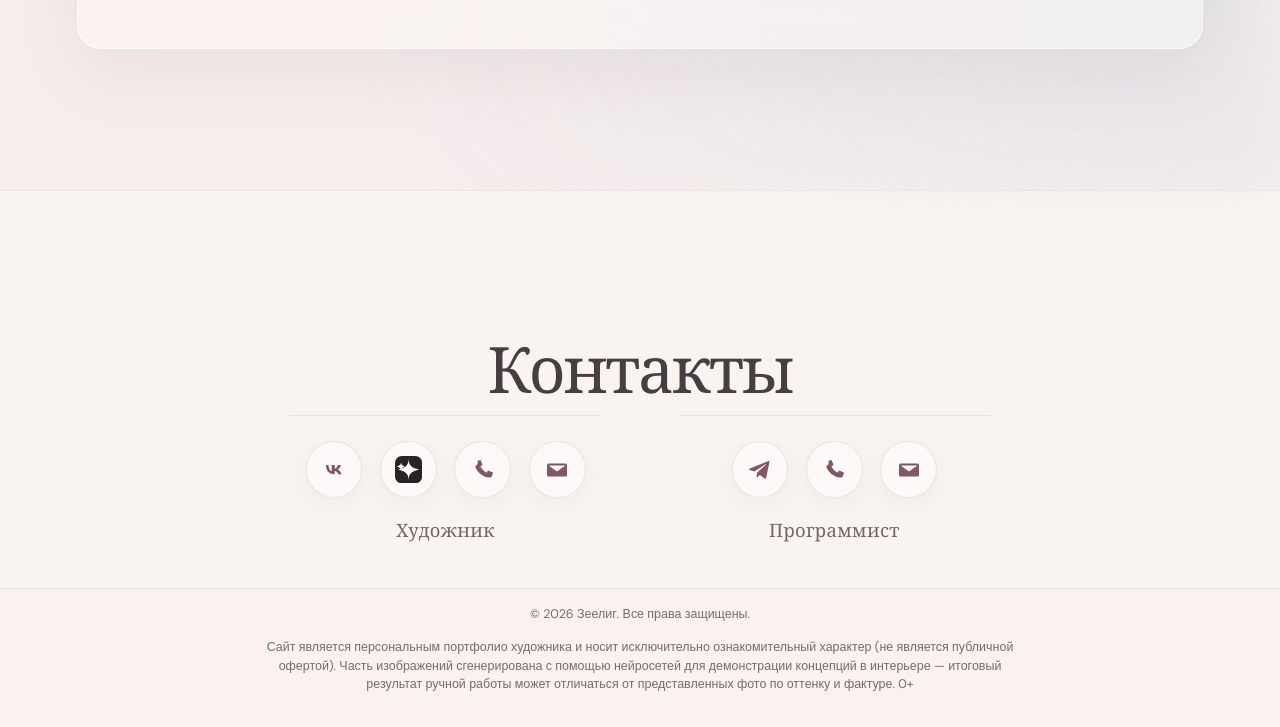
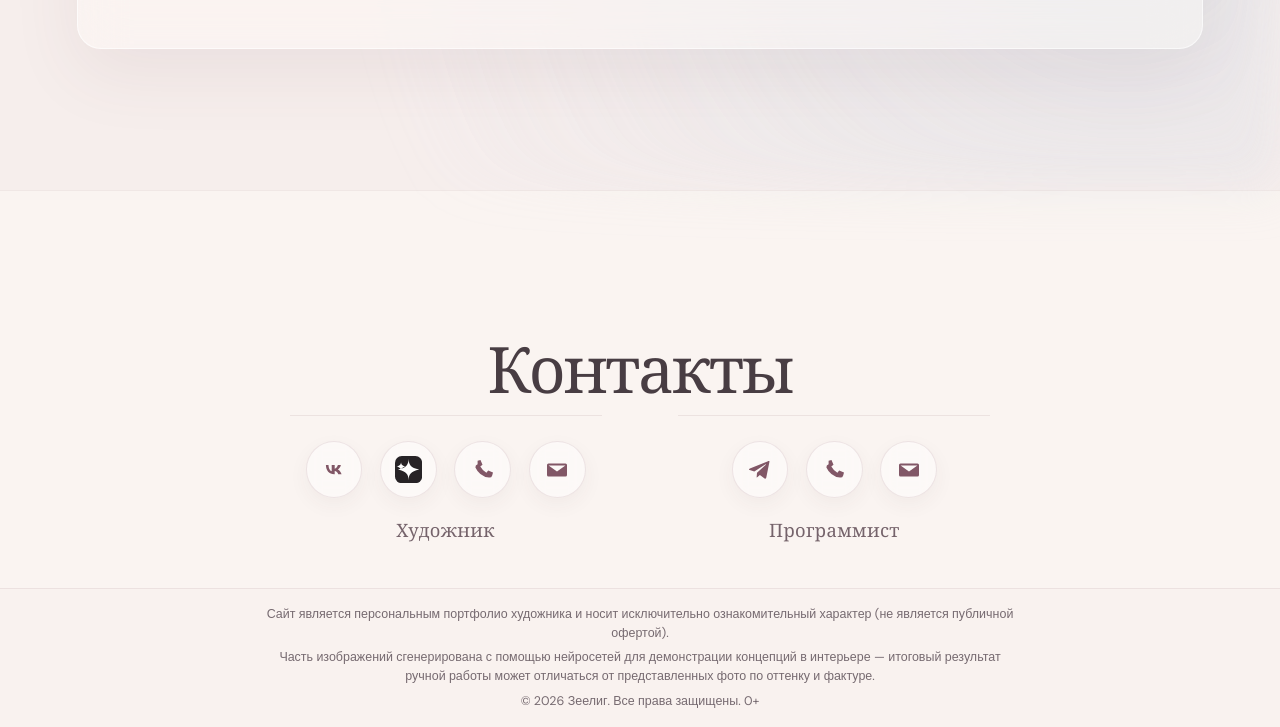
Before and after one commit to kus480/portfolioz, a website: page frontend/index.html in a window 1280 px wide. Shown: the part 3282-4009 px from the top of the page. Drawn offline with nearby package versions, Linux system fonts and the light colour scheme; no server answers; a web font is replaced by a local one.

Commit message:
split footer disclaimer into three lines

```diff
--- a/frontend/index.html
+++ b/frontend/index.html
@@ -182,10 +182,11 @@
     </main>
 
     <footer class="site-footer">
-      <p class="site-footer-copy">
-        <span>© 2026 Зеелиг. Все права защищены.</span>
-        <span>Сайт является персональным портфолио художника и носит исключительно ознакомительный характер (не является публичной офертой). Часть изображений сгенерирована с помощью нейросетей для демонстрации концепций в интерьере — итоговый результат ручной работы может отличаться от представленных фото по оттенку и фактуре. 0+</span>
-      </p>
+      <div class="site-footer-copy">
+        <p>Сайт является персональным портфолио художника и носит исключительно ознакомительный характер (не является публичной офертой).</p>
+        <p>Часть изображений сгенерирована с помощью нейросетей для демонстрации концепций в интерьере — итоговый результат ручной работы может отличаться от представленных фото по оттенку и фактуре.</p>
+        <p>© 2026 Зеелиг. Все права защищены. 0+</p>
+      </div>
     </footer>
     <button class="back-to-top" type="button" aria-label="Вернуться наверх" title="Наверх">
       <span aria-hidden="true">↑</span>
--- a/frontend/styles.css
+++ b/frontend/styles.css
@@ -1039,16 +1039,16 @@ h2 {
 
 .site-footer-copy {
   display: grid;
-  gap: 0.35rem;
+  width: 100%;
+  max-width: 760px;
+  gap: 6px;
+  margin: 0 auto;
+  line-height: 1.5;
+  text-align: center;
+}
+
+.site-footer-copy p {
   margin: 0;
-  line-height: 1.55;
-  text-align: center;
-}
-
-.site-footer-copy span + span {
-  max-width: 760px;
-  margin: 8px auto 0;
-  line-height: 1.5;
 }
 
 .back-to-top {
```
